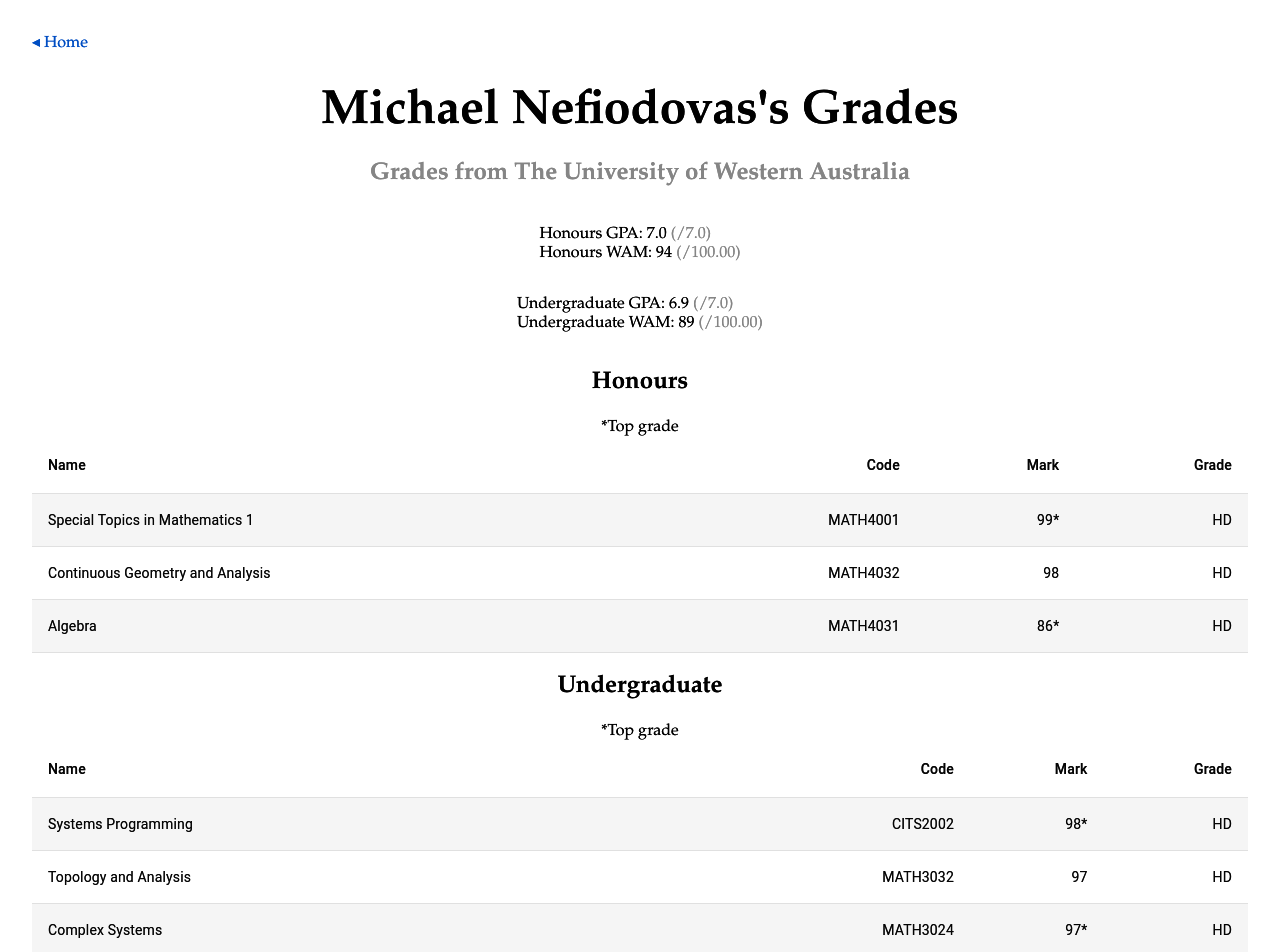
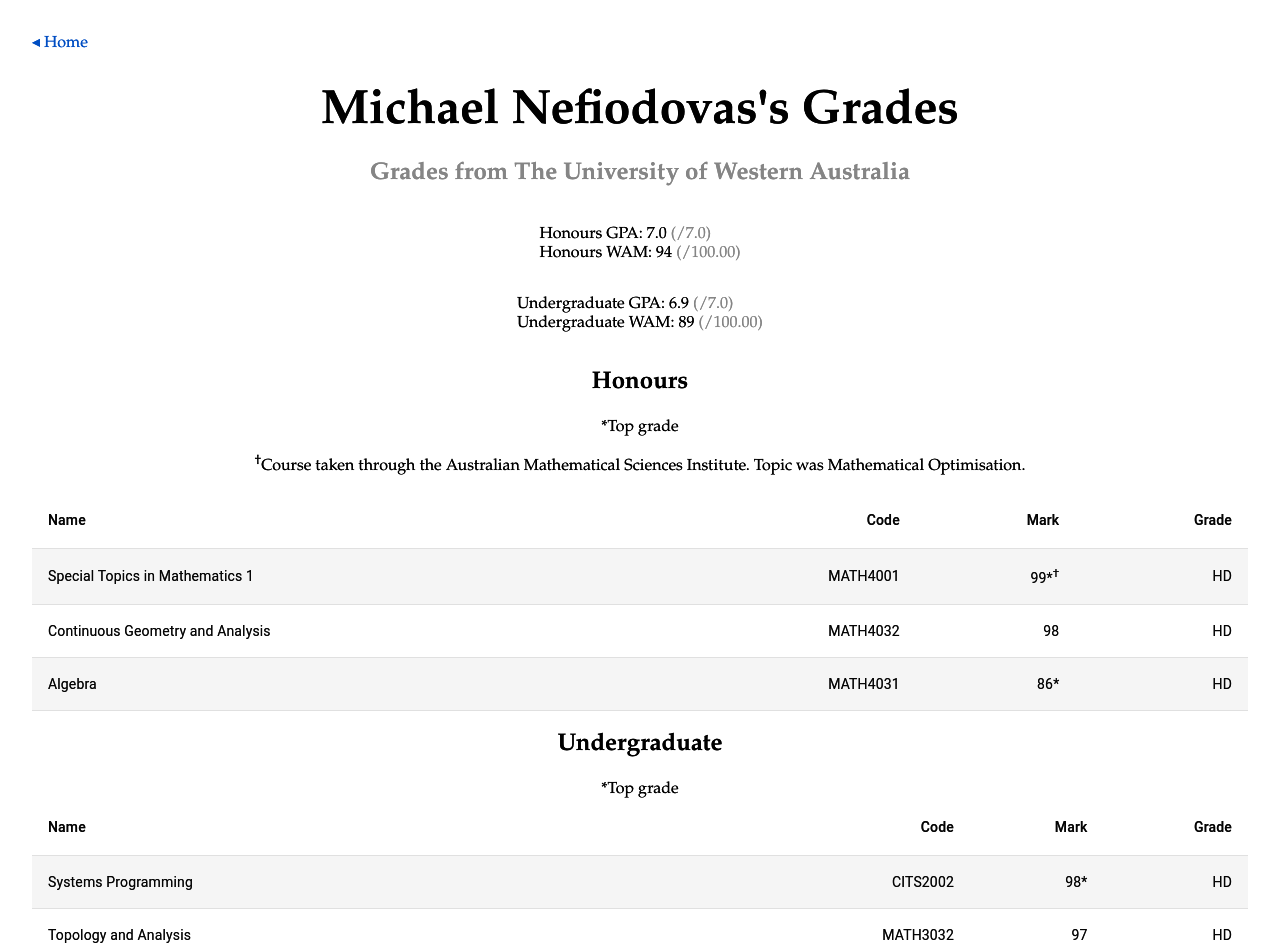
Before and after one commit to MouseAndKeyboard/nefsite, a Next.js app: page /grades in a window 1280 px wide. Shown: the top 952 px of the page. Built offline with nearby package versions, Linux system fonts and the light colour scheme.

Commit message:
added topgrade

```diff
--- a/components/Grades.js
+++ b/components/Grades.js
@@ -1,4 +1,4 @@
-import React, { useState } from "react";
+import React, { useState, useEffect } from "react";
 import Table from "@material-ui/core/Table";
 import TableContainer from "@material-ui/core/TableContainer";
 import TableBody from "@material-ui/core/TableBody";
@@ -7,13 +7,6 @@
 import TableRow from "@material-ui/core/TableRow";
 import Paper from "@material-ui/core/Paper";
 import styles from "./Grades.module.css";
-import { makeStyles } from '@material-ui/core/styles';
-
-const useStyles = makeStyles({
-  highlightrow: {
-    backgroundColor: '#F5F5F5',
-  },
-});
 
 export const createData = (name, code, mark, grade) => ({
   name,
@@ -23,7 +16,13 @@
 });
 
 const Grades = ({ grades, pf, hons }) => {
-  const classes = useStyles();
+  const [isClient, setIsClient] = useState(false);
+
+  // this effect will only run once
+  useEffect(() => {
+    setIsClient(true);
+  }, []); // empty dependency array means this effect will only run once
+
 
   grades.sort((a, b) => {
     if (a.mark == b.mark) {
@@ -48,18 +47,28 @@
   });
 
   const makeGradeList = (g) => {
-    const rows = g.map((row) => (
-      <TableRow key={row.code} className={row.topgrade ? classes.highlightrow : ""}>
+    const rows = g.map((row) => {
+      const handleClick = () => {
+        if(isClient && row.url !== "") {
+          window.open(row.url, '_blank');
+        }
+      };
+
+      return (
+      <TableRow key={row.code}
+                style={row.topgrade ? {backgroundColor: '#F5F5F5', cursor: 'pointer'} : {}}
+                onClick={handleClick}
+                >
         <TableCell component="th" scope="row">
           {row.name}
         </TableCell>
         <TableCell align="right">{row.code}</TableCell>
         <TableCell align="right">
-          {row.mark}{row.topgrade && "*"}
+          {row.mark}{row.topgrade && "*"}{row.code == "MATH4001" && <sup>†</sup>}
         </TableCell>
         <TableCell align="right">{row.grade}</TableCell>
       </TableRow>
-    ));
+    )});
 
     return rows;
   }
@@ -91,6 +100,7 @@
     <>
     <h2>Honours</h2>
     *Top grade
+    <p><sup>†</sup>Course taken through the Australian Mathematical Sciences Institute. Topic was Mathematical Optimisation.</p>
     <TableContainer>
       <Table className={styles.table} aria-label="university grades table">
         <TableHead>
--- a/components/data/grades.js
+++ b/components/data/grades.js
@@ -14,7 +14,7 @@
   createData("Global Challenges, Research and Leadership", "GCRL1000", 96,"HD"),
   createData("Mathematics Foundations: Specialist", "MATH1722", 90, "HD"),
 
-  createData("Systems Programming", "CITS2002", 98, "HD", true),
+  createData("Systems Programming", "CITS2002", 98, "HD", true, 'recs/systems.pdf'),
   createData("Discrete Structures", "CITS2211", 87, "HD"),
   createData("Multivariable Calculus", "MATH1011", 85, "HD"),
   createData("Mathematical Theory and Methods", "MATH1012", 93, "HD"),
@@ -35,6 +35,6 @@
   createData("Algebraic Structures and Symmetry", "MATH3031", 90, "HD"),
 
   createData("Introduction to Bayesian Computing and Statistics", "STAT3405", 94, "HD"),
-  createData("Complex Systems", "MATH3024", 97, "HD", true),
-  createData("Statistical Learning", "STAT3064", 93, "HD", true),
+  createData("Complex Systems", "MATH3024", 97, "HD", true, 'recs/complex.pdf'),
+  createData("Statistical Learning", "STAT3064", 93, "HD", true, 'recs/statlearn.pdf'),
 ]
--- a/components/data/hons_grades.js
+++ b/components/data/hons_grades.js
@@ -10,7 +10,7 @@
 
 
 export default [
-  createData("Special Topics in Mathematics 1", "MATH4001", 99, "HD", true, ),
-  createData("Algebra", "MATH4031", 86, "HD", true),
+  createData("Special Topics in Mathematics 1", "MATH4001", 99, "HD", true, 'recs/amsi.pdf'),
+  createData("Algebra", "MATH4031", 86, "HD", true, 'recs/algebra.pdf'),
   createData("Continuous Geometry and Analysis", "MATH4032", 98, "HD"),
 ]
```
Also changed, not shown: 1 other file (tests, documents, lock files or other folders).
